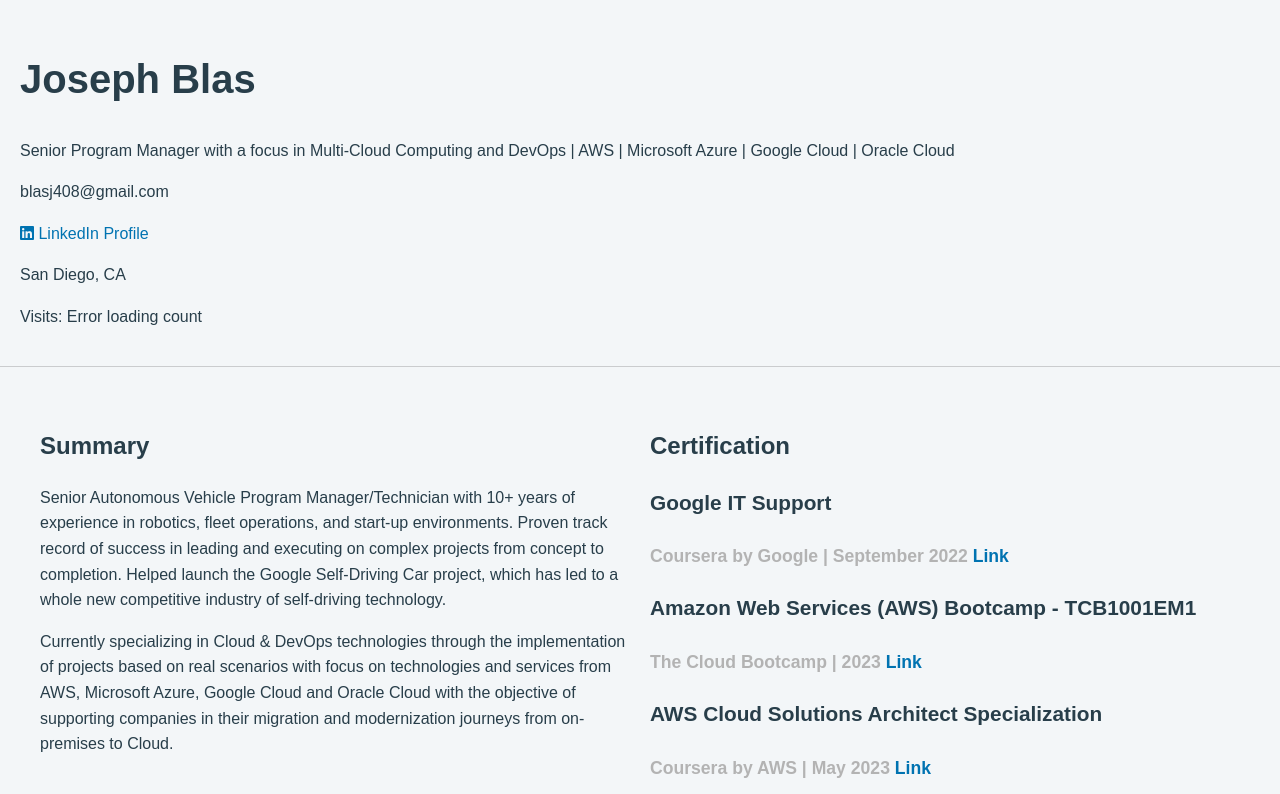
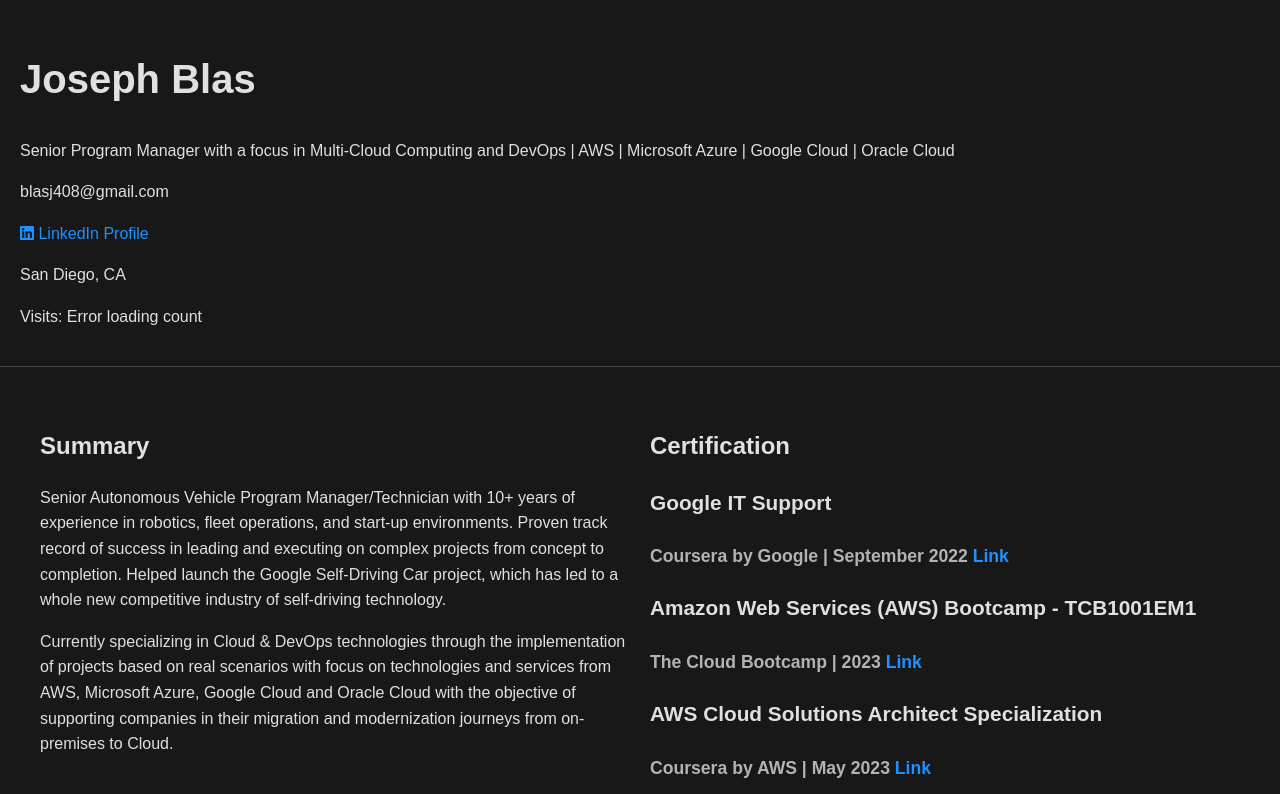
Before and after one commit to joblas/cloud_resume, a website: page public/index.html in a window 1280 px wide. Shown: the top 794 px of the page. Drawn offline with Linux system fonts and the light colour scheme; no server answers.

Commit message:
dark mode

```diff
--- a/public/styles.css
+++ b/public/styles.css
@@ -1,43 +1,44 @@
 body {
     font-family: 'Arial', sans-serif;
-  color: #283e4a; /* LinkedIn's dark gray text color */
+    color: #e0e0e0;
     line-height: 1.6;
-  background-color: #f3f6f8; /* LinkedIn's light gray background color */
+    background-color: #181818;
     margin: 0;
     padding: 0;
     box-sizing: border-box;
   }
 
   header {
-  background-color: #f3f6f8; /* LinkedIn's light gray background color */
-  color: #283e4a; /* LinkedIn's dark gray text color */
+    background-color: #181818;
+    color: #e0e0e0;
     padding: 20px;
-  text-align: left; /* align text to the left */
-  border-bottom: 1px solid #caccce; /* LinkedIn's border color */
+    text-align: left;
+    border-bottom: 1px solid #444;
   }
 
   header p {
     text-align: left;
   }
 
-
   h1 {
     font-size: 2.5em;
   }
 
+  h2, h3 {
+    color: #e0e0e0;
+  }
+
   h2 {
-  color: #283e4a; /* LinkedIn's dark gray text color */
     margin-top: 40px;
   }
 
   h3 {
-  color: #283e4a; /* LinkedIn's dark gray text color */
     font-size: 1.3em;
     margin-bottom: 5px;
   }
 
   h4, h5 {
-  color: #b3b3b3; /* gray */
+    color: #b3b3b3;
     font-size: 1.1em;
     margin-bottom: 5px;
   }
@@ -60,16 +61,16 @@
   }
 
   a {
-  color: #0073b1; /* LinkedIn's blue color */
+    color: #1E90FF;
     text-decoration: none;
   }
 
   a:hover {
-  color: #005582; /* LinkedIn's darker blue color */
+    color: #0073b1;
   }
 
   strong {
-  color: #283e4a; /* LinkedIn's dark gray text color */
+    color: #e0e0e0;
   }
 
   @media screen and (max-width: 768px) {
```
Lines whose indentation alone changed are shown as unchanged.
